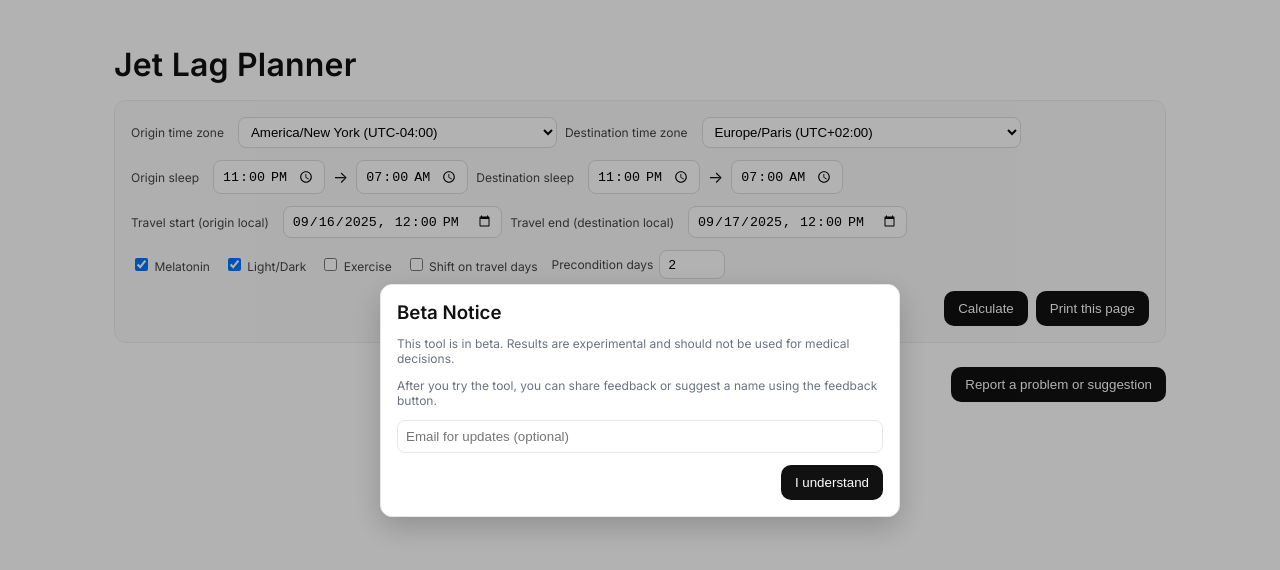
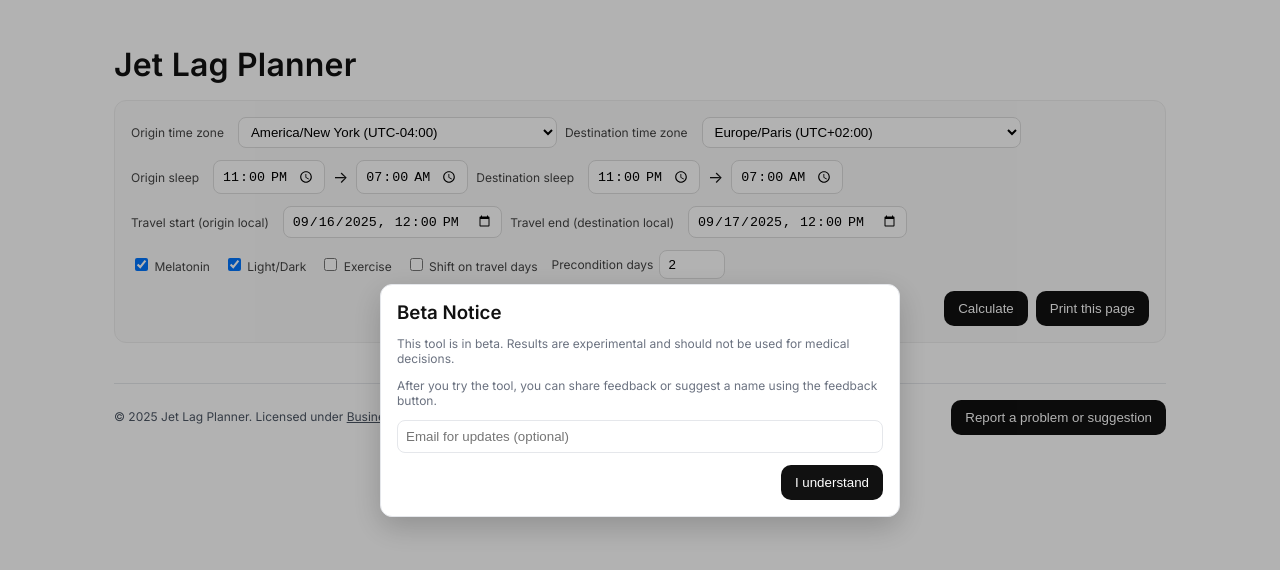
Before and after one commit to ladismrkolj/jetlag, a Next.js app in the folder frontend/: page / in a window 1280 px wide. Shown: the top 570 px of the page. Built offline with nearby package versions, Linux system fonts and the light colour scheme.

Commit message:
add footer and license

```diff
--- a/frontend/app/page.module.css
+++ b/frontend/app/page.module.css
@@ -13,9 +13,13 @@
 .error{color:#b00020}
 .gridWrap{margin-top:24px; --label:140px; --gap:2px; --slot-min:16px; --slot-max:24px; --slot: clamp(var(--slot-min), calc((100% - var(--label) - (48 * var(--gap))) / 48), var(--slot-max));}
 .gridScroller{width:100%; overflow-x:auto; overflow-y:hidden; -webkit-overflow-scrolling:touch; border:1px solid #eee; border-radius:10px; padding:0 calc(calc(var(--slot)/2 + 6px)) 4px calc(var(--slot)/2); background:#fff}
-.footer{margin:24px 0;display:flex;justify-content:flex-end}
 .reportBtn{background:#111;color:#fff;border:0;padding:10px 14px;border-radius:10px;cursor:pointer}
 .reportBtn:disabled{opacity:.6;cursor:default}
+.siteFooter{margin:40px 0 16px;display:flex;flex-wrap:wrap;gap:12px;align-items:center;justify-content:space-between;border-top:1px solid #e5e7eb;padding-top:16px}
+.footerMeta{display:flex;flex-direction:column;gap:4px;font-size:12px;color:#4b5563}
+.footerText{line-height:1.5}
+.footerLink{color:inherit;text-decoration:underline}
+.footerLink:hover{text-decoration:none}
 .modalBackdrop{position:fixed;inset:0;background:rgba(0,0,0,0.3);display:flex;align-items:center;justify-content:center;z-index:40}
 .modal{background:#fff;border-radius:12px;border:1px solid #e5e7eb;max-width:520px;width:92%;padding:16px;box-shadow:0 10px 30px rgba(0,0,0,0.2)}
 .modal h3{margin:0 0 8px 0}
--- a/frontend/app/page.tsx
+++ b/frontend/app/page.tsx
@@ -186,10 +186,16 @@ export default function Page() {
       })
       if (!res.ok) throw new Error(`API error: ${res.status}`)
       const data = await res.json()
-      setEvents(data.events)
-      // Update the displayed legends only upon successful calculation
-      setLegendOriginOffset(originOffset)
-      setLegendDestOffset(destOffset)
+      const receivedEvents = Array.isArray(data.events) ? data.events : null
+      setEvents(receivedEvents)
+      if (receivedEvents) {
+        // Update the displayed legends only upon successful calculation
+        setLegendOriginOffset(originOffset)
+        setLegendDestOffset(destOffset)
+      } else {
+        setLegendOriginOffset(originOffset)
+        setLegendDestOffset(destOffset)
+      }
       // reset any ad-hoc debug views if present
     } catch (err: any) {
       setError(err.message || 'Unknown error')
@@ -279,11 +285,17 @@ export default function Page() {
         </div>
       )}
 
-      <div className={styles.footer}>
+      <footer className={styles.siteFooter}>
+        <div className={styles.footerMeta}>
+          <span className={styles.footerText}>
+            © {new Date().getFullYear()} Jet Lag Planner. Licensed under{' '}
+            <a className={styles.footerLink} href="https://github.com/ladismrkolj/jetlag/blob/main/LICENSE" target="_blank" rel="noreferrer">Business Source License 1.1</a>.
+          </span>
+        </div>
         <button className={styles.reportBtn} type="button" onClick={() => { setReportOpen(true); setReportMessage(null) }}>
           Report a problem or suggestion
         </button>
-      </div>
+      </footer>
 
       {reportOpen && (
         <div className={styles.modalBackdrop} data-html2canvas-ignore onClick={() => !reportSending && setReportOpen(false)}>
```
